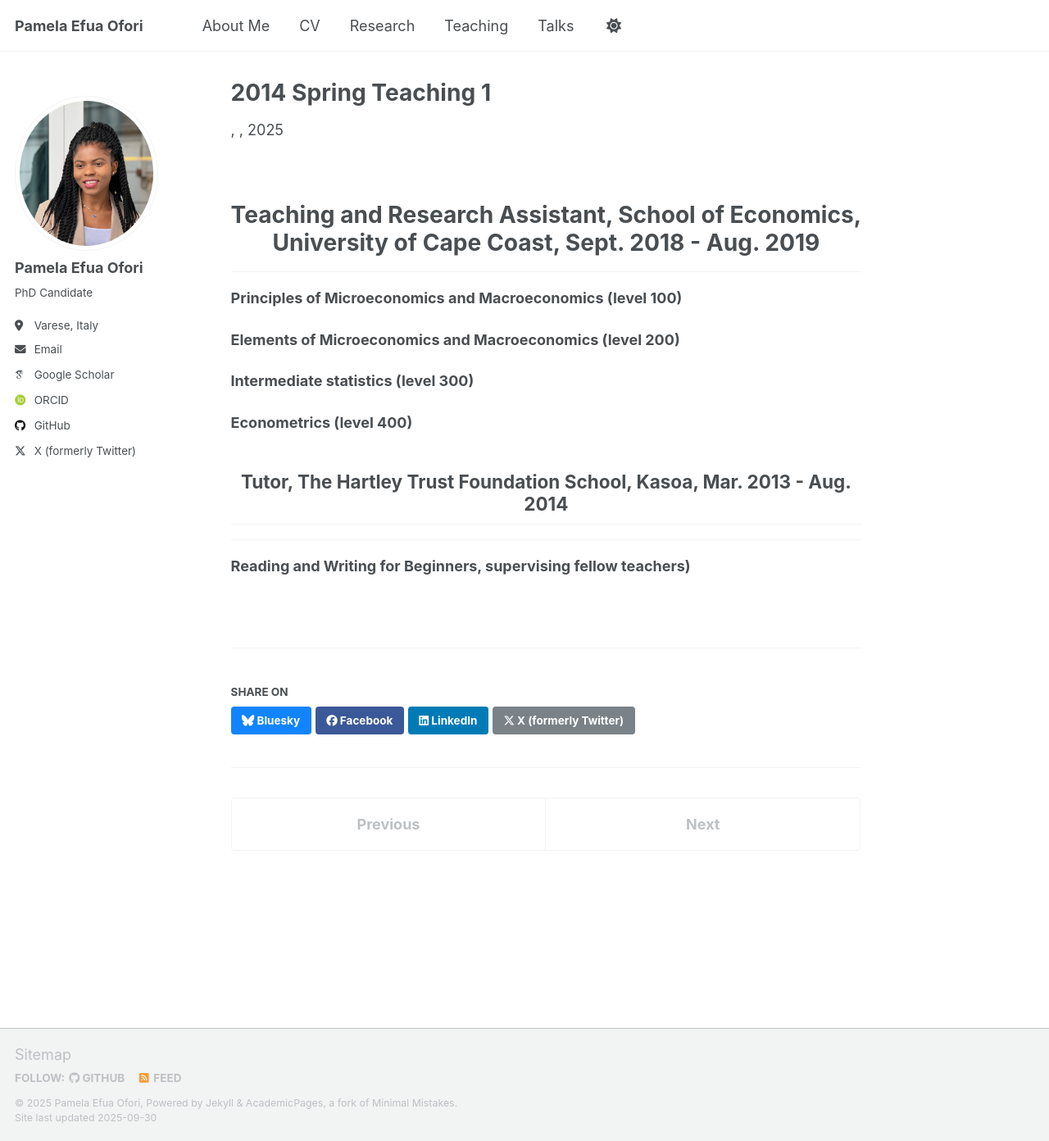
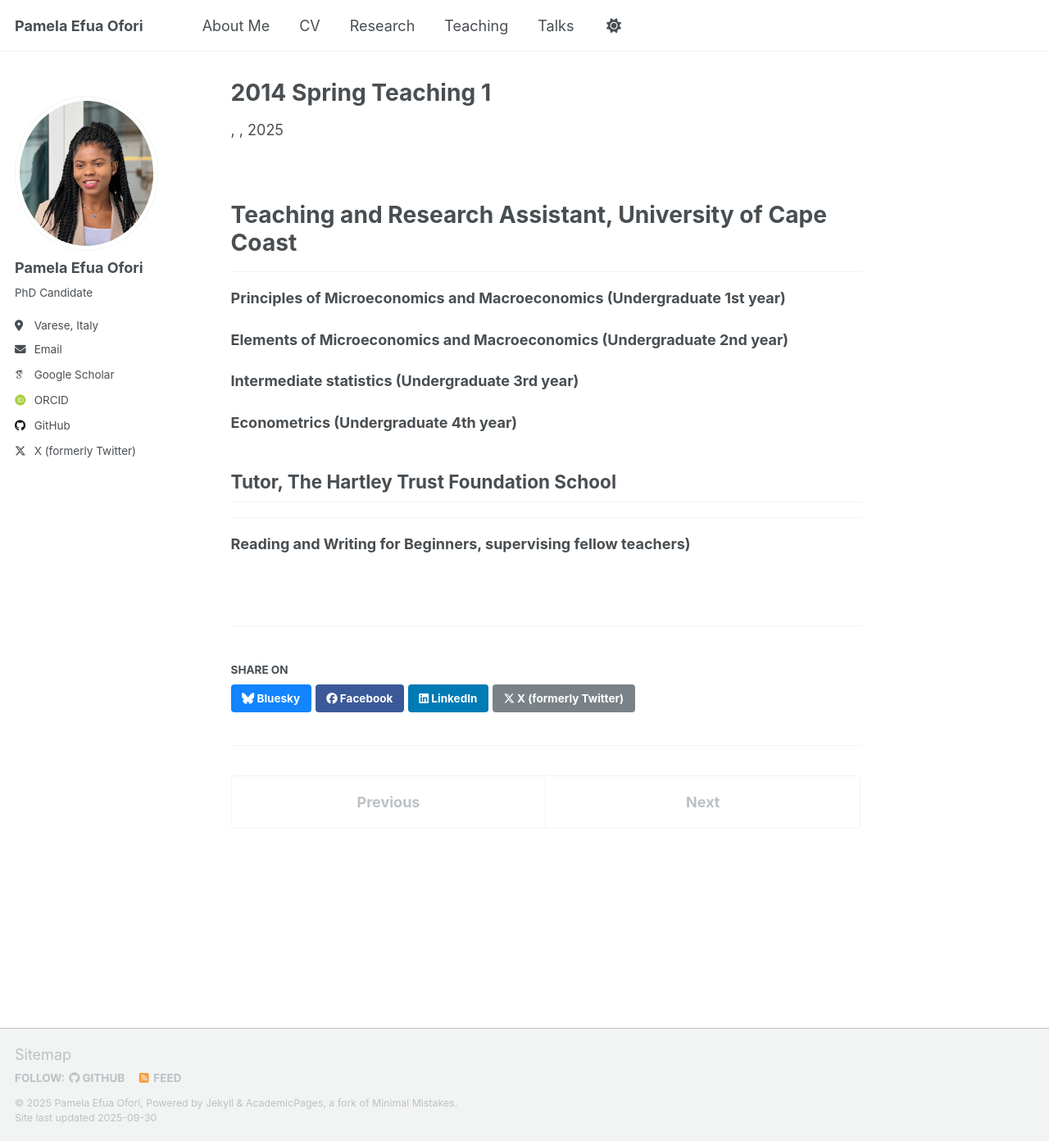
Before and after one commit to PEOFORI/peofori.github.io, a Jekyll site: the page built from _teaching/2014-spring-teaching-1.md, in a window 1280 px wide and 1392 px high. Shown: the whole window at 82% size. Built offline with Jekyll 4.4.1, drawn with Linux system fonts in a browser that asks for light colours; some web fonts are replaced; a script that is not in the unit is left out.

Commit message:
Update 2014-spring-teaching-1.md

```diff
--- a/_teaching/2014-spring-teaching-1.md
+++ b/_teaching/2014-spring-teaching-1.md
@@ -11,20 +11,20 @@ permalink: /teaching/
 height="0" width="0" style="display:none;visibility:hidden"></iframe></noscript>
 <!-- End Google Tag Manager (noscript) -->
 
-# <center> Teaching and Research Assistant, School of Economics, University of Cape Coast, Sept. 2018 - Aug. 2019 </center>
+# Teaching and Research Assistant, University of Cape Coast
 
 ---
 
-**Principles of Microeconomics and Macroeconomics (level 100)** <br/>
+**Principles of Microeconomics and Macroeconomics (Undergraduate 1st year)** <br/>
 
-**Elements of Microeconomics and Macroeconomics (level 200)**  <br/>
+**Elements of Microeconomics and Macroeconomics (Undergraduate 2nd year)**  <br/>
 
-**Intermediate statistics (level 300)** <br/>
+**Intermediate statistics (Undergraduate 3rd year)** <br/>
 
-**Econometrics (level 400)** <br/>
+**Econometrics (Undergraduate 4th year)** <br/>
 
 
-## <center> Tutor, The Hartley Trust Foundation School, Kasoa, Mar. 2013 - Aug. 2014 </center>
+##  Tutor, The Hartley Trust Foundation School
 ---
 
 **Reading and Writing for Beginners, supervising fellow teachers)** <br/>
```
